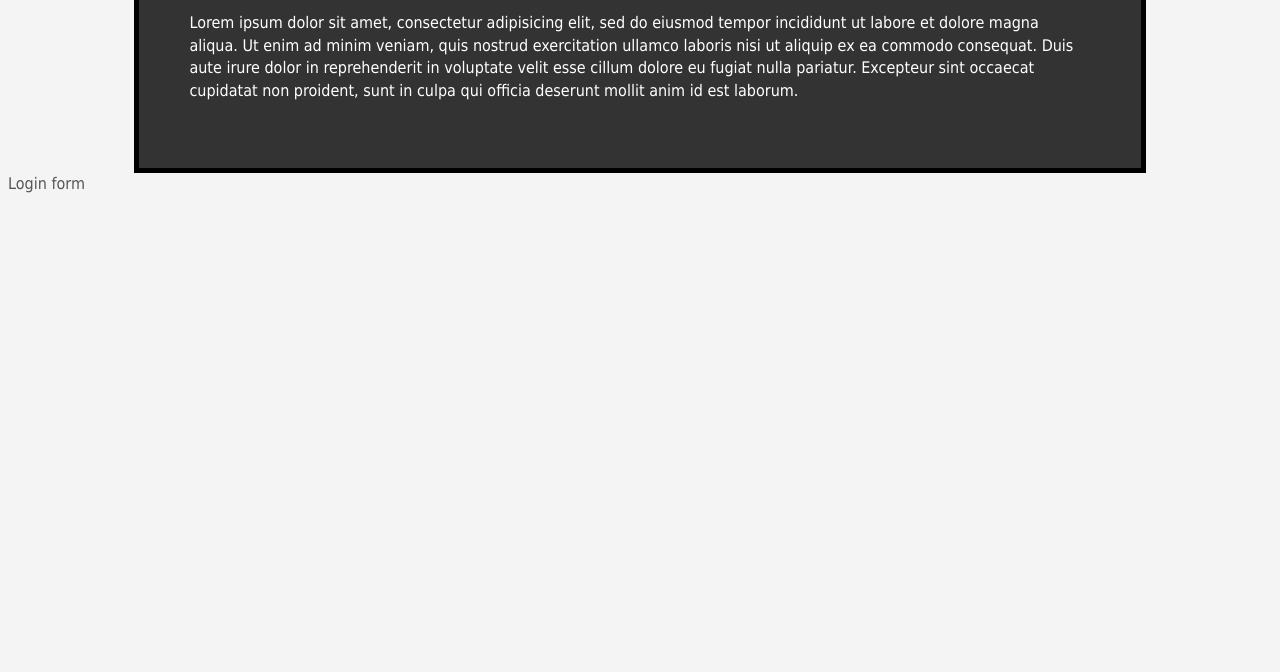
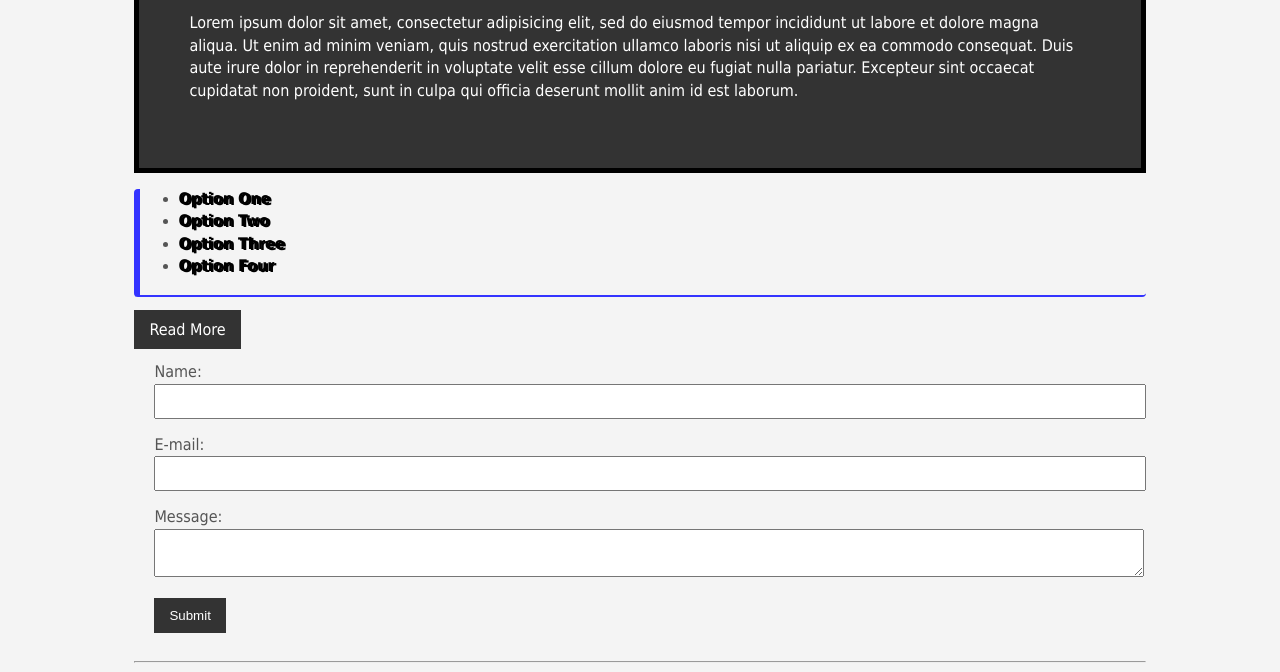
Before and after one commit to Psythol/New, a plain HTML site: page index.html in a window 1280 px wide. Shown: the part 116-788 px from the top of the page. Drawn offline with Linux system fonts and the light colour scheme.

Commit message:
KKC Commit

```diff
--- a/CSS/Style.css
+++ b/CSS/Style.css
@@ -15,10 +15,27 @@ body{
 	font: normal 16px Tahoma;
 	line-height:1.4em;
 }
-
+a{
+	text-decoration: none;
+}
+.options a{
+color:#000;
+}
 	.container{
 		width:80%;
 		margin:auto;
+	}
+
+	.button{
+	background-color:#333;
+	color:#fff;
+	padding:10px 15px;
+	border:none;
+}
+	.button:hover{
+		background:#ff0000;
+		color:#fff;
+
 	}
 	.box-1{
 		background-color:#333333;
@@ -27,5 +44,33 @@ body{
 		border: 5px black solid;
 		padding: 50px 50px;
 
+	}
 
+	.options{
+
+	border-bottom:2px solid #3333ff;
+	border-left:6px solid #3333ff;
+	border-radius: 4px;
+}
+	.options ul{
+		font-weight: bold;
+		text-shadow: -2px -1px;
 	}
+
+.my-form{
+	padding:20px;
+
+}
+
+.my-form .form-group{
+	padding-bottom:15px;
+}
+
+.my-form label{
+	display:block;
+}
+
+.my-form input[type="text"], .my-form textarea{
+	padding:8px;
+	width:100%;
+}
--- a/index.html
+++ b/index.html
@@ -17,7 +17,35 @@
 		cillum dolore eu fugiat nulla pariatur. Excepteur sint occaecat cupidatat non
 		proident, sunt in culpa qui officia deserunt mollit anim id est laborum.</p>
 	</div>
+
+
+	<div class=options>
+		<ul>
+			<li><a href="http://google.com">Option One</a></li>
+			<li><a href="http://google.com">Option Two</a></li>
+			<li><a href="http://google.com">Option Three</a></li>
+			<li><a href="http://google.com">Option Four</a></li>
+		</ul>
 	</div>
-	Login form
+	<br>
+		<a class="button" href="http://google.com" target="_blank">Read More</a>
+	<form class=my-form>
+		<div class="form-group">
+			<label>Name:</label>
+			<input type="text" name="Name">
+		</div>
+		<div class="form-group">
+			<label>E-mail:</label>
+			<input type="text" name="E-mail">
+		</div>
+		<div class="form-group">
+			<label>Message:</label>
+			<textarea name="Message"></textarea>
+		</div>
+			<input class="button" type="submit" value="Submit" name="">
+	</form>
+	<hr>
+
+</div> <!-- Container div-->
 </body>
 </html>
```
